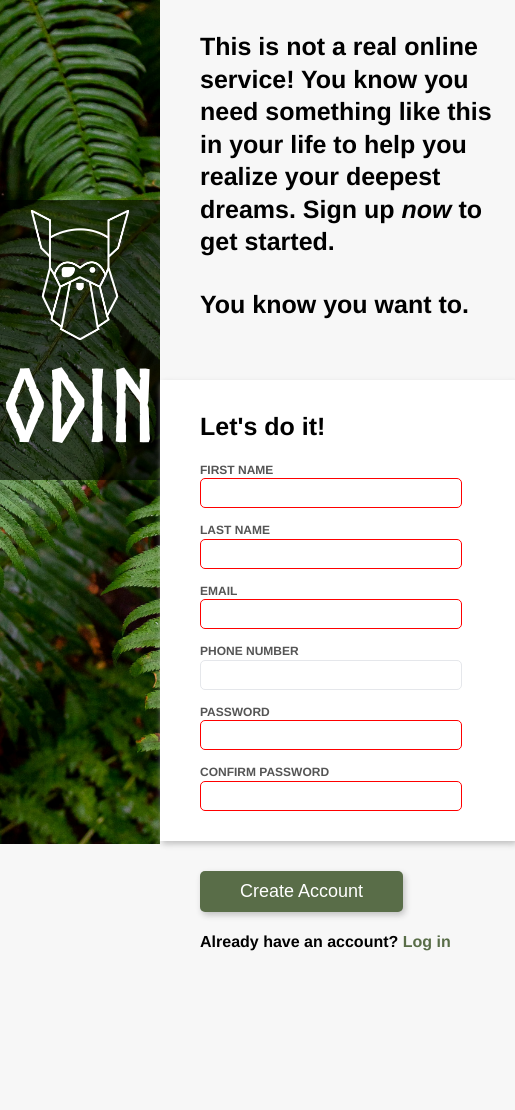
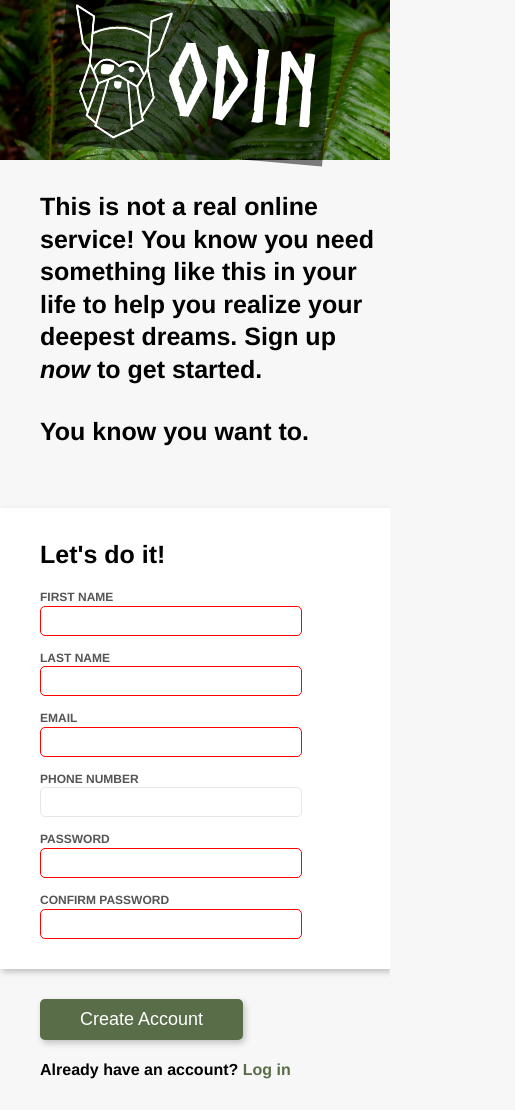
Before and after one commit to JosephDuvvani/sign-up, a plain HTML site: page index.html in a window 390 px wide. Shown: the whole page, 515 px wide, since content can reach past the window. Before the commit the page ends 983 px from the top, so only its background shows below. Drawn offline with Linux system fonts and the light colour scheme.

Commit message:
Adjust for mobile viewport

```diff
--- a/styles.css
+++ b/styles.css
@@ -152,3 +152,23 @@ a{
 .create-account .sign-up-btn button:hover{
     background-color: hsl(92, 20%, 30%);
 }
+
+/*Adjusting for mobile viewport*/
+@media only screen and (max-width: 700px){
+    body{
+        flex-direction: column;
+    }
+    .logo-field{
+        height: 160px;
+        max-width: 100%;
+        min-width: 350px;
+        display: flex;
+        justify-content: center;
+        align-items: center;
+    }
+    .logo{
+        position: initial;
+        background-color: rgb(0, 0, 0, 0.5);
+        transform: rotate(5deg);
+    }
+}
```
